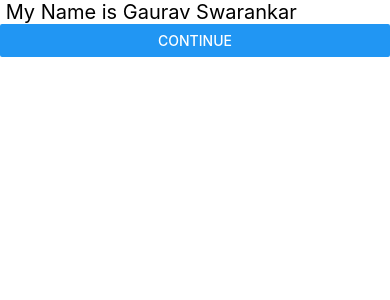
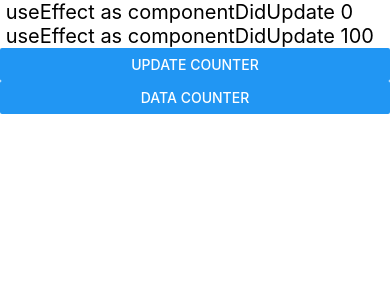
Before and after one commit to Anonymousgaurav/react_basics, a React Native app: screen / in a window 390 px wide. Shown: the top 300 px of the page. Built offline with nearby package versions, Linux system fonts and the light colour scheme.

Commit message:
useEffect for individual state implemented

```diff
--- a/App.tsx
+++ b/App.tsx
@@ -1,4 +1,4 @@
-import React from 'react';
+import React, { useEffect, useState } from 'react';
 import {
   Button,
   SafeAreaView,
@@ -6,11 +6,23 @@ import {
 } from 'react-native';
 
 
-function App() {
+const App = () => {
+  const [count,setCount] = useState(0);
+  const [data,setData] = useState(100);
+
+useEffect(()=> {
+  console.warn(count)
+},[count])
+
+
   return(
 <SafeAreaView>
-  <Text style={{fontSize : 20}}> My Name is Gaurav Swarankar</Text>
-  <Button title='Continue'></Button>
+  <Text style={{fontSize : 20}}> useEffect as componentDidUpdate {count}</Text>
+  <Text style={{fontSize : 20}}> useEffect as componentDidUpdate {data}</Text>
+
+  <Button title='update Counter' onPress={() => setCount(count+1)}/>
+  <Button title='data Counter' onPress={() => setData(data+1)}/>
+
 </SafeAreaView>
 
   );
```
